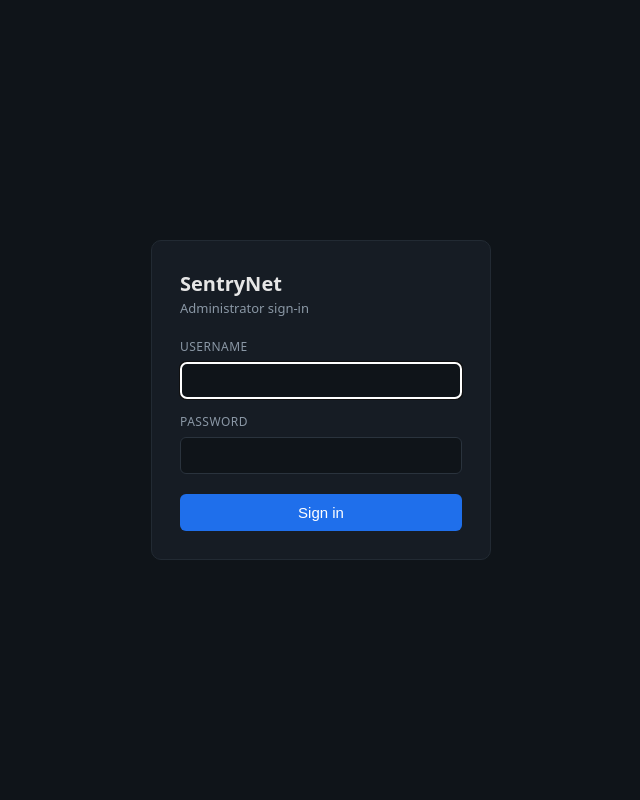
After one commit to Rabdool/sentrynet, a Flask app: page /login in a window 1280 px wide. The commit adds this page. Shown: the whole page, without its empty margins (319-959 px from the left). Run offline with Flask 3, Linux system fonts and the light colour scheme.

Commit message:
Add administrator authentication to the dashboard
Implements FR1/NFR2 and test case TC01 from the dissertation: the alert
feed and acknowledge action now require a signed-in administrator.

- user table matching Chapter Four, Table 4.1 (bcrypt password_hash,
  role, last_login)
- /login and /logout with session-based sign-in; session is reset on
  login to prevent fixation; unknown users and wrong passwords get the
  same error and the same bcrypt cost
- CSRF token on every POST form
- `flask create-admin USERNAME` command to create the first account
- 9 new tests (25 total)

```diff
--- a/dashboard/app.py
+++ b/dashboard/app.py
@@ -1,26 +1,44 @@
 """SentryNet admin dashboard (presentation layer).
 
 A minimal Flask app that renders the alert feed from the data layer and lets
-an administrator acknowledge alerts. Built with an app factory so it can be
-driven by tests against a throwaway database.
+an authenticated administrator acknowledge alerts. Built with an app factory
+so it can be driven by tests against a throwaway database.
+
+Create the first administrator (prompts for a password):
+    SENTRYNET_DB=sentrynet.db flask --app "dashboard.app:create_app" create-admin admin
 
 Run directly:   SENTRYNET_DB=sentrynet.db python dashboard/app.py
 With flask CLI: flask --app "dashboard.app:create_app" run
+
+Set SENTRYNET_SECRET_KEY to keep sessions valid across restarts; without it a
+random key is generated and administrators must sign in again after a restart.
 """
 from __future__ import annotations
 
+import functools
+import hmac
 import os
+import secrets
 
-from flask import Flask, g, redirect, render_template, url_for
+import click
+from flask import Flask, abort, flash, g, redirect, render_template, request, session, url_for
 
 from data import db, repository
+from data.auth import hash_password, verify_password
 
-_SEVERITY_ORDER = {"high": 0, "medium": 1, "low": 2}
+# Compared against when the username is unknown, so a failed lookup costs the
+# same bcrypt work as a wrong password and does not reveal which usernames exist.
+_DUMMY_HASH = hash_password(secrets.token_urlsafe(16))
 
 
-def create_app(db_path: str | None = None) -> Flask:
+def create_app(db_path: str | None = None, secret_key: str | None = None) -> Flask:
     app = Flask(__name__)
     app.config["DB_PATH"] = db_path or os.environ.get("SENTRYNET_DB", "sentrynet.db")
+    app.config["SECRET_KEY"] = (
+        secret_key or os.environ.get("SENTRYNET_SECRET_KEY") or secrets.token_hex(32)
+    )
+    app.config["SESSION_COOKIE_HTTPONLY"] = True
+    app.config["SESSION_COOKIE_SAMESITE"] = "Lax"
 
     # Ensure the schema exists so a fresh database renders instead of erroring.
     db.init_db(db.get_connection(app.config["DB_PATH"])).close()
@@ -36,7 +54,64 @@ def create_app(db_path: str | None = None) -> Flask:
         if conn is not None:
             conn.close()
 
+    # --- authentication -------------------------------------------------
+
+    def login_required(view):
+        @functools.wraps(view)
+        def wrapped(*args, **kwargs):
+            if g.user is None:
+                return redirect(url_for("login"))
+            return view(*args, **kwargs)
+
+        return wrapped
+
+    @app.before_request
+    def _load_user_and_check_csrf():
+        user_id = session.get("user_id")
+        g.user = repository.get_user(get_conn(), user_id) if user_id else None
+
+        if request.method == "POST":
+            sent = request.form.get("csrf_token", "")
+            expected = session.get("csrf_token")
+            if not expected or not hmac.compare_digest(sent, expected):
+                abort(400)
+
+    @app.context_processor
+    def _csrf_token():
+        def csrf_token():
+            if "csrf_token" not in session:
+                session["csrf_token"] = secrets.token_urlsafe(32)
+            return session["csrf_token"]
+
+        return {"csrf_token": csrf_token, "current_user": g.get("user")}
+
+    @app.route("/login", methods=["GET", "POST"])
+    def login():
+        if g.user is not None:
+            return redirect(url_for("index"))
+        if request.method == "POST":
+            username = request.form.get("username", "").strip()
+            password = request.form.get("password", "")
+            user = repository.get_user_by_username(get_conn(), username)
+            stored = user["password_hash"] if user else _DUMMY_HASH
+            if verify_password(password, stored) and user is not None:
+                # Start a fresh session on sign-in to prevent session fixation.
+                session.clear()
+                session["user_id"] = user["id"]
+                repository.record_login(get_conn(), user["id"])
+                return redirect(url_for("index"))
+            flash("Invalid username or password.")
+        return render_template("login.html")
+
+    @app.route("/logout", methods=["POST"])
+    def logout():
+        session.clear()
+        return redirect(url_for("login"))
+
+    # --- alert feed -----------------------------------------------------
+
     @app.route("/")
+    @login_required
     def index():
         alerts = repository.recent_alerts(get_conn(), limit=100)
         counts = {"high": 0, "medium": 0, "low": 0, "unacknowledged": 0}
@@ -47,9 +122,26 @@ def create_app(db_path: str | None = None) -> Flask:
         return render_template("index.html", alerts=alerts, counts=counts)
 
     @app.route("/alerts/<int:alert_id>/ack", methods=["POST"])
+    @login_required
     def acknowledge(alert_id: int):
         repository.acknowledge_alert(get_conn(), alert_id)
         return redirect(url_for("index"))
+
+    # --- admin CLI ------------------------------------------------------
+
+    @app.cli.command("create-admin")
+    @click.argument("username")
+    @click.password_option()
+    def create_admin(username: str, password: str):
+        """Create a dashboard administrator account."""
+        conn = db.get_connection(app.config["DB_PATH"])
+        try:
+            if repository.get_user_by_username(conn, username):
+                raise click.ClickException(f"user '{username}' already exists")
+            repository.create_user(conn, username, hash_password(password))
+        finally:
+            conn.close()
+        click.echo(f"Created administrator '{username}'.")
 
     return app
 
--- /dev/null
+++ b/dashboard/templates/login.html
@@ -0,0 +1,36 @@
+<!doctype html>
+<html lang="en">
+<head>
+  <meta charset="utf-8">
+  <meta name="viewport" content="width=device-width, initial-scale=1">
+  <title>SentryNet — Sign in</title>
+  <style>
+    :root { color-scheme: dark; }
+    body { margin: 0; font: 15px/1.5 system-ui, sans-serif; background: #0f1419; color: #e6e6e6;
+           min-height: 100vh; display: grid; place-items: center; padding: 16px; box-sizing: border-box; }
+    .card { background: #161c24; border: 1px solid #222a33; border-radius: 10px; padding: 28px; width: 100%; max-width: 340px; box-sizing: border-box; }
+    h1 { margin: 0; font-size: 20px; }
+    .sub { color: #8a97a5; font-size: 13px; margin-bottom: 20px; }
+    label { display: block; font-size: 12px; color: #8a97a5; text-transform: uppercase; letter-spacing: .04em; margin: 14px 0 6px; }
+    input[type=text], input[type=password] { width: 100%; box-sizing: border-box; padding: 9px 10px; border-radius: 6px;
+           border: 1px solid #2a333d; background: #0f1419; color: #e6e6e6; font-size: 15px; }
+    button { margin-top: 20px; width: 100%; background: #1f6feb; color: #fff; border: 0; border-radius: 6px; padding: 10px; cursor: pointer; font-size: 15px; }
+    .error { background: #3a1416; color: #ff7a85; border-radius: 6px; padding: 8px 10px; font-size: 13px; }
+  </style>
+</head>
+<body>
+  <form class="card" method="post" action="{{ url_for('login') }}">
+    <h1>SentryNet</h1>
+    <div class="sub">Administrator sign-in</div>
+    {% for message in get_flashed_messages() %}
+      <div class="error">{{ message }}</div>
+    {% endfor %}
+    <input type="hidden" name="csrf_token" value="{{ csrf_token() }}">
+    <label for="username">Username</label>
+    <input id="username" name="username" type="text" autocomplete="username" required autofocus>
+    <label for="password">Password</label>
+    <input id="password" name="password" type="password" autocomplete="current-password" required>
+    <button type="submit">Sign in</button>
+  </form>
+</body>
+</html>
--- a/data/schema.sql
+++ b/data/schema.sql
@@ -31,3 +31,12 @@ CREATE TABLE IF NOT EXISTS alert (
     created_at  TIMESTAMP DEFAULT CURRENT_TIMESTAMP,
     acknowledged INTEGER DEFAULT 0
 );
+
+-- Dashboard administrators (Chapter Four, Table 4.1). Passwords are bcrypt hashes.
+CREATE TABLE IF NOT EXISTS user (
+    id            INTEGER PRIMARY KEY,
+    username      TEXT NOT NULL UNIQUE,
+    password_hash TEXT NOT NULL,
+    role          TEXT NOT NULL DEFAULT 'admin',
+    last_login    TIMESTAMP
+);
--- a/requirements.txt
+++ b/requirements.txt
@@ -1,2 +1,3 @@
 Flask>=3.0
+bcrypt>=4.0
 scapy>=2.5
```
Also changed, not shown: dashboard/templates/index.html (+15 -3 lines), data/auth.py (added, +20 -0 lines), data/repository.py (+26 -1 lines), tests/test_dashboard.py (+94 -4 lines), README.md.
